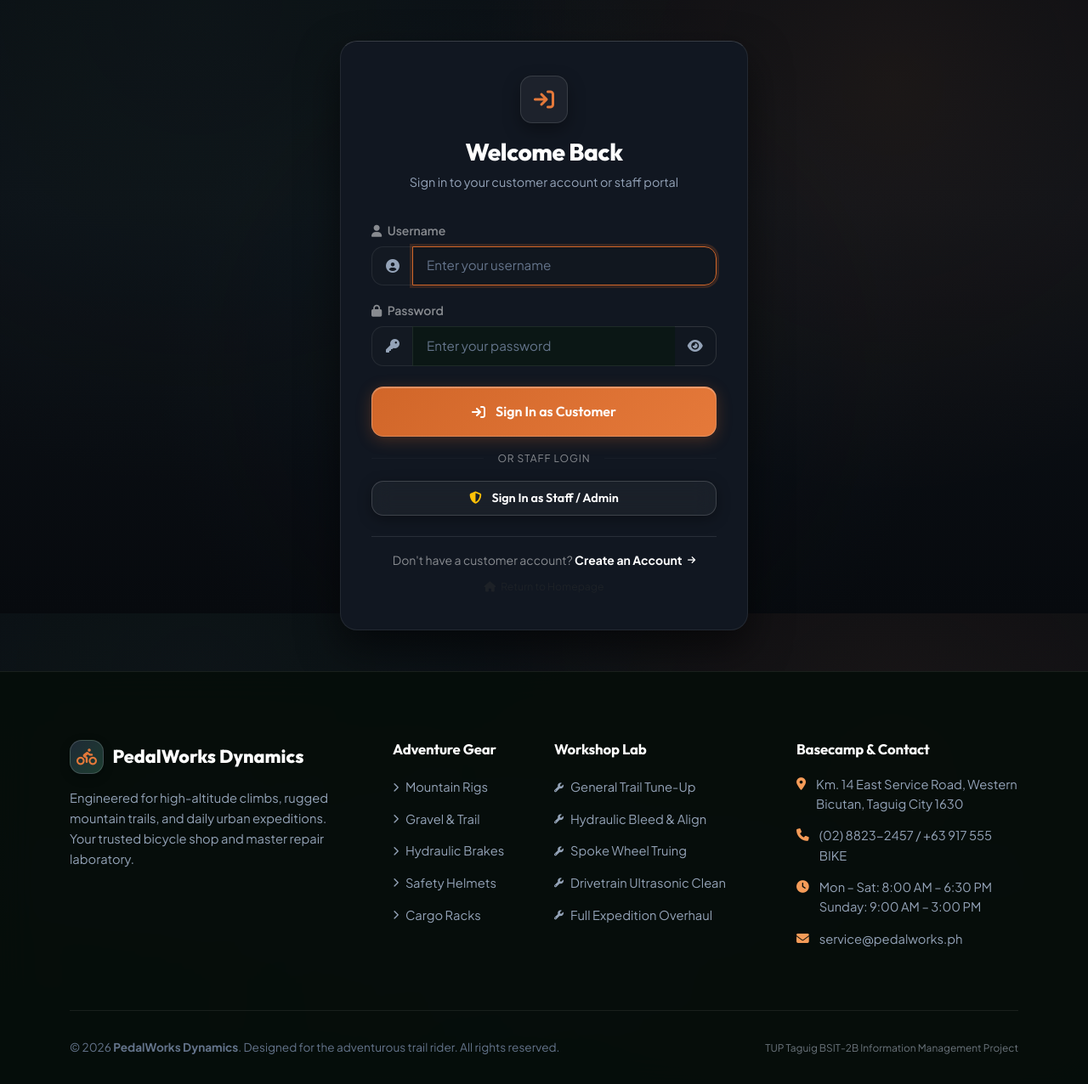
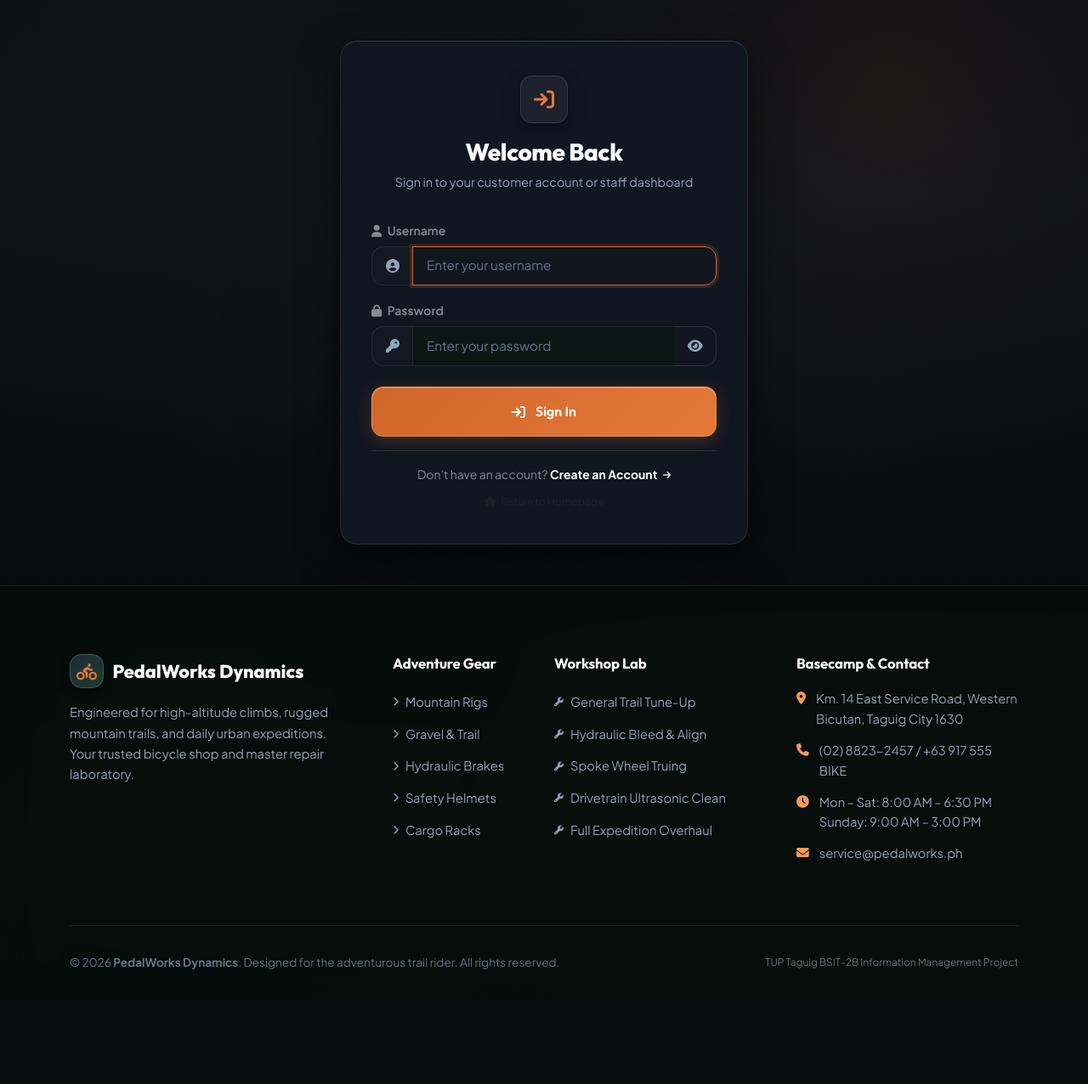
Before and after one commit to Abenad1123/PedalWorks-Dynamics, a PHP site: page /project/login.php in a window 1280 px wide. Shown: the part 78-1354 px from the top of the page at 85% size. After the commit the page ends 1219 px from the top, so only its background shows below. Run offline with PHP 8.4, Linux system fonts and the light colour scheme.

Commit message:
Streamline auth flow and clean alert navigation

```diff
--- a/includes/header.php
+++ b/includes/header.php
@@ -62,7 +62,8 @@ if (session_status() === PHP_SESSION_NONE) {
             </ul>
 
             <div class="d-flex align-items-center gap-2 pw-nav-actions">
-                <?php if (isset($_SESSION['customerAccountID']) || isset($_SESSION['user_id'])): ?>
+                <?php if (isset($_SESSION['customerAccountID']) || isset($_SESSION['adminAccountID']) || isset($_SESSION['user_id'])): ?>
+                    <?php if (file_exists(__DIR__ . '/../view_cart.php')): ?>
                         <a class="btn pw-btn-glass-icon position-relative" href="/project/PedalWorks-Dynamics/view_cart.php" title="Shopping Cart">
                             <i class="fa-solid fa-cart-shopping"></i>
                             <?php if (isset($_SESSION['cart_products']) && count($_SESSION['cart_products']) > 0): ?>
@@ -71,15 +72,17 @@ if (session_status() === PHP_SESSION_NONE) {
                                 </span>
                             <?php endif; ?>
                         </a>
+                    <?php endif; ?>
                     <div class="dropdown">
                         <button class="btn pw-btn-glass dropdown-toggle d-flex align-items-center gap-2" type="button" data-bs-toggle="dropdown" aria-expanded="false">
                             <i class="fa-solid fa-circle-user"></i>
                             <span class="d-none d-md-inline"><?php echo htmlspecialchars($_SESSION['username'] ?? $_SESSION['email'] ?? 'Account'); ?></span>
                         </button>
                         <ul class="dropdown-menu dropdown-menu-end pw-glass-dropdown">
-                            <li><a class="dropdown-item pw-dropdown-item" href="/project/PedalWorks-Dynamics/user/profile.php"><i class="fa-solid fa-id-card me-2"></i>My Profile</a></li>
-                            <li><a class="dropdown-item pw-dropdown-item" href="/project/PedalWorks-Dynamics/user/orders.php"><i class="fa-solid fa-clock-rotate-left me-2"></i>My Orders</a></li>
+                            <?php if (!empty($_SESSION['adminAccountID']) || ($_SESSION['account_type'] ?? '') === 'admin'): ?>
+                                <li><a class="dropdown-item pw-dropdown-item text-warning" href="/project/PedalWorks-Dynamics/admin/dashboard.php"><i class="fa-solid fa-gauge me-2"></i>Admin Dashboard</a></li>
                                 <li><hr class="dropdown-divider pw-dropdown-divider"></li>
+                            <?php endif; ?>
                             <li><a class="dropdown-item pw-dropdown-item text-danger" href="/project/PedalWorks-Dynamics/logout.php"><i class="fa-solid fa-arrow-right-from-bracket me-2"></i>Logout</a></li>
                         </ul>
                     </div>
--- a/login.php
+++ b/login.php
@@ -9,60 +9,51 @@ $username = '';
 
 if ($_SERVER['REQUEST_METHOD'] === 'POST') {
     $username = trim($_POST['username'] ?? '');
-    $password = $_POST['password'] ?? '';
+    $password = trim($_POST['password'] ?? '');
 
     if ($username === '' || $password === '') {
         $errors[] = 'Please enter both username and password.';
     } elseif (!$conn) {
         $errors[] = 'Database is offline. Please ensure MySQL is running in XAMPP.';
     } else {
-        $isAdminAction = isset($_POST['login_admin']);
-        $isCustomerAction = isset($_POST['login_customer']);
-
-        // 1. Check Admin Account
-        if ($isAdminAction || (!$isCustomerAction)) {
-            $stmt = mysqli_prepare($conn, "SELECT adminAccountID, username, password, role FROM adminAccount WHERE username = ? LIMIT 1");
-            if ($stmt) {
-                mysqli_stmt_bind_param($stmt, 's', $username);
-                mysqli_stmt_execute($stmt);
-                $res = mysqli_stmt_get_result($stmt);
-                $admin = mysqli_fetch_assoc($res);
-                mysqli_stmt_close($stmt);
+        // Query Admin account
+        $adminSql = "SELECT adminAccountID, username, password, role FROM adminAccount WHERE username = ? LIMIT 1";
+        $adminStmt = mysqli_prepare($conn, $adminSql);
+        mysqli_stmt_bind_param($adminStmt, 's', $username);
+        mysqli_stmt_execute($adminStmt);
+        $adminRes = mysqli_stmt_get_result($adminStmt);
+        $admin = mysqli_fetch_assoc($adminRes);
+        mysqli_stmt_close($adminStmt);
 
         if ($admin && password_verify($password, $admin['password'])) {
             $_SESSION['adminAccountID'] = (int)$admin['adminAccountID'];
+            $_SESSION['user_id']        = (int)$admin['adminAccountID'];
             $_SESSION['username']       = $admin['username'];
             $_SESSION['role']           = $admin['role'];
             $_SESSION['account_type']   = 'admin';
-                    $_SESSION['success']        = 'Logged in successfully as Admin (' . $admin['username'] . ').';
+            $_SESSION['success']        = 'Welcome, ' . $admin['username'] . '!';
 
             header('Location: admin/dashboard.php');
             exit;
-                } elseif ($isAdminAction) {
-                    $errors[] = 'Invalid admin username or password.';
-                }
-            }
         }
 
-        // 2. Check Customer Account
-        if (empty($errors) && ($isCustomerAction || (!$isAdminAction))) {
+        // Query Customer account
         $custSql = "SELECT ca.customerAccountID, ca.customerID, ca.username, ca.password, ca.status,
                            c.firstName, c.lastName, c.email
                     FROM customerAccount ca
                     JOIN customer c ON ca.customerID = c.customerID
                     WHERE ca.username = ? LIMIT 1";
-            $stmt = mysqli_prepare($conn, $custSql);
-            if ($stmt) {
-                mysqli_stmt_bind_param($stmt, 's', $username);
-                mysqli_stmt_execute($stmt);
-                $res = mysqli_stmt_get_result($stmt);
-                $cust = mysqli_fetch_assoc($res);
-                mysqli_stmt_close($stmt);
+        $custStmt = mysqli_prepare($conn, $custSql);
+        mysqli_stmt_bind_param($custStmt, 's', $username);
+        mysqli_stmt_execute($custStmt);
+        $custRes = mysqli_stmt_get_result($custStmt);
+        $cust = mysqli_fetch_assoc($custRes);
+        mysqli_stmt_close($custStmt);
 
-                if ($cust) {
+        if ($cust && password_verify($password, $cust['password'])) {
             if ($cust['status'] === 'Disabled') {
                 $errors[] = 'Your account has been disabled. Please contact shop administration.';
-                    } elseif (password_verify($password, $cust['password'])) {
+            } else {
                 $_SESSION['customerAccountID'] = (int)$cust['customerAccountID'];
                 $_SESSION['customerID']        = (int)$cust['customerID'];
                 $_SESSION['user_id']           = (int)$cust['customerID'];
@@ -75,13 +66,11 @@ if ($_SERVER['REQUEST_METHOD'] === 'POST') {
 
                 header('Location: index.php');
                 exit;
-                    } else {
-                        $errors[] = 'Invalid customer username or password.';
-                    }
-                } else {
-                    $errors[] = 'Invalid username or password.';
             }
         }
+
+        if (empty($errors)) {
+            $errors[] = 'Wrong username or password.';
         }
     }
 }
@@ -97,7 +86,7 @@ include('./includes/header.php');
                     <i class="fa-solid fa-arrow-right-to-bracket"></i>
                 </div>
                 <h2 class="pw-auth-title">Welcome Back</h2>
-                <p class="pw-auth-subtitle">Sign in to your customer account or staff portal</p>
+                <p class="pw-auth-subtitle">Sign in to your customer account or staff dashboard</p>
             </div>
 
             <?php if (isset($_SESSION['success'])): ?>
@@ -112,7 +101,7 @@ include('./includes/header.php');
                 <div class="alert alert-danger pw-glass-alert alert-dismissible fade show mb-4" role="alert">
                     <div class="d-flex align-items-center gap-2 mb-2">
                         <i class="fa-solid fa-circle-exclamation text-warning fs-5"></i>
-                        <strong class="text-white small">Authentication Error</strong>
+                        <strong class="text-white small">Authentication Notice</strong>
                     </div>
                     <ul class="mb-0 ps-3 small text-white-50">
                         <?php foreach ($errors as $error): ?>
@@ -155,27 +144,15 @@ include('./includes/header.php');
                 </div>
 
                 <div class="d-grid gap-2 mb-3">
-                    <button type="submit" name="login_customer" class="pw-btn-trail py-3">
-                        <i class="fa-solid fa-arrow-right-to-bracket me-1"></i> Sign In as Customer
-                    </button>
-                </div>
-
-                <div class="d-flex align-items-center my-3">
-                    <hr class="flex-grow-1 border-secondary border-opacity-25 my-0">
-                    <span class="px-3 text-white-50 small" style="font-size: 0.75rem; letter-spacing: 0.08em; text-transform: uppercase;">or staff login</span>
-                    <hr class="flex-grow-1 border-secondary border-opacity-25 my-0">
-                </div>
-
-                <div class="d-grid mb-4">
-                    <button type="submit" name="login_admin" class="pw-btn-glass py-2" style="font-size: 0.9rem;">
-                        <i class="fa-solid fa-shield-halved me-1 text-warning"></i> Sign In as Staff / Admin
+                    <button type="submit" name="submit" class="pw-btn-trail py-3">
+                        <i class="fa-solid fa-arrow-right-to-bracket me-1"></i> Sign In
                     </button>
                 </div>
             </form>
 
             <div class="text-center pt-3 border-top border-secondary border-opacity-25">
                 <p class="text-white-50 small mb-2">
-                    Don't have a customer account?
+                    Don't have an account?
                     <a href="signup.php" class="text-white fw-bold text-decoration-none">
                         Create an Account <i class="fa-solid fa-arrow-right fa-xs ms-1"></i>
                     </a>
```
Also changed, not shown: includes/alert.php (+7 -3 lines). Lines whose indentation alone changed are shown as unchanged.
